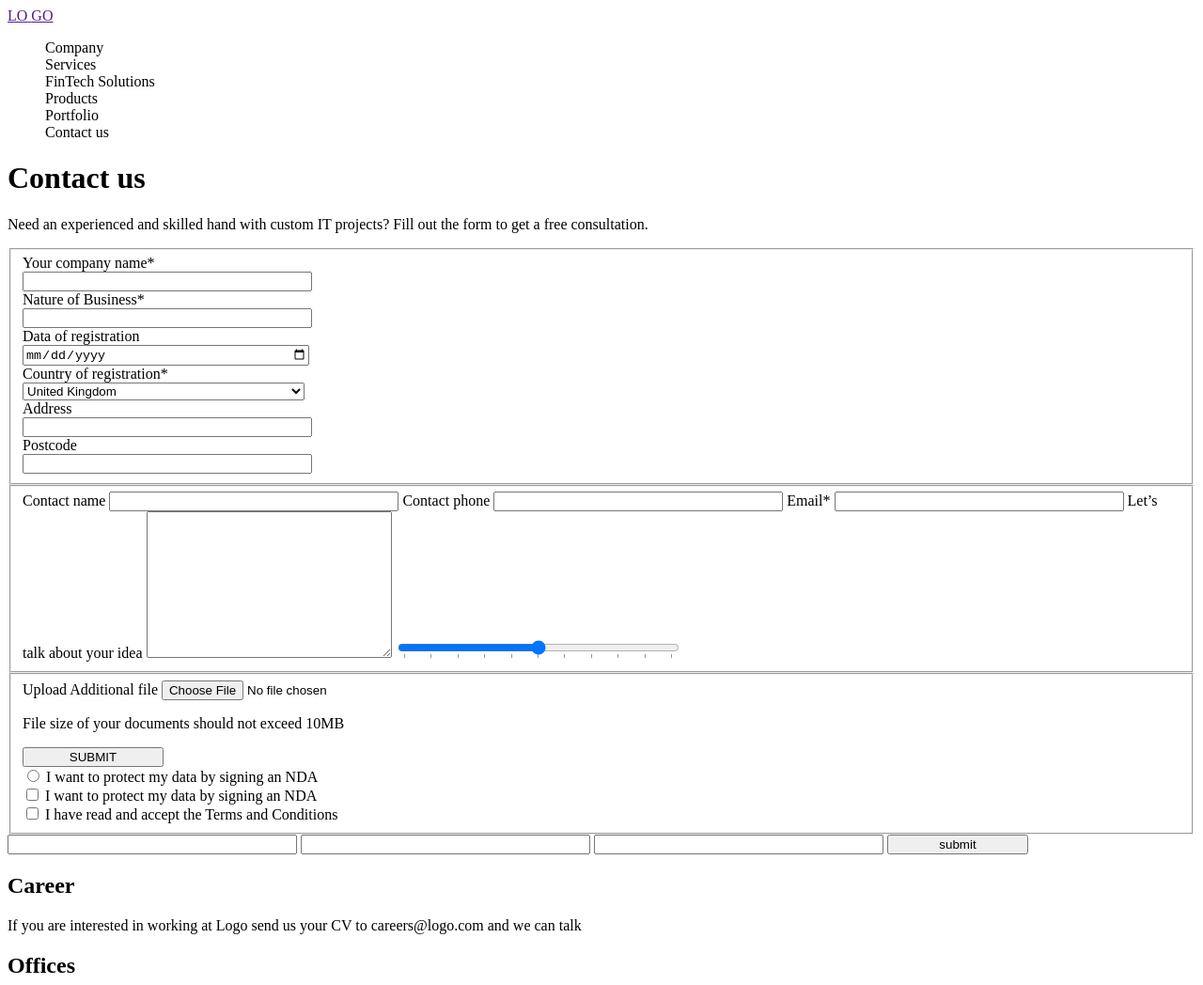
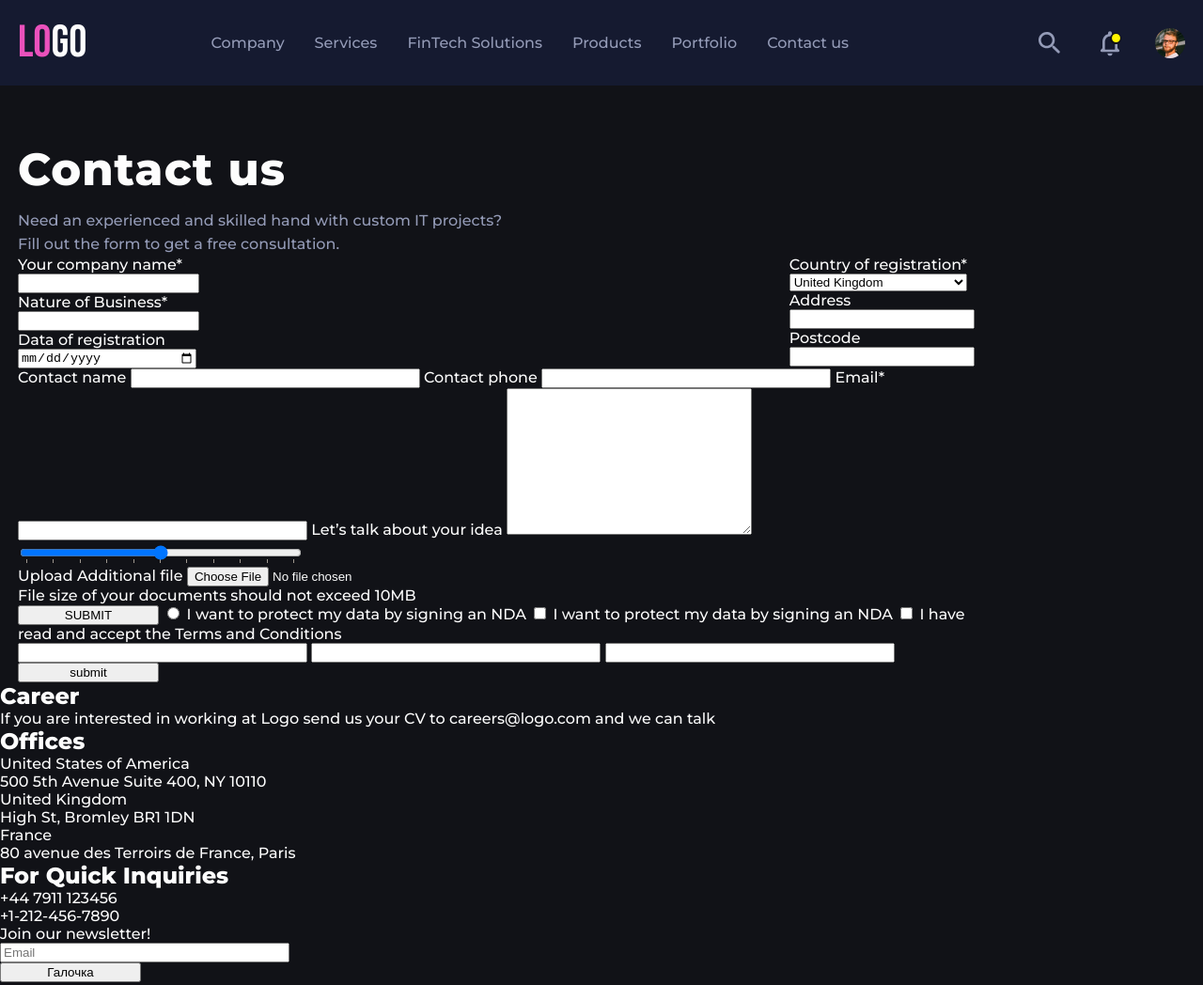
Before and after one commit to yuliapakhachuk/godel-internship-2, a website with bundled scripts: page index.html in a window 1280 px wide. Shown: the top 1048 px of the page at 94% size. Built offline with nearby package versions, Linux system fonts and the light colour scheme.

Commit message:
adds base styles

```diff
--- a/index.html
+++ b/index.html
@@ -5,34 +5,47 @@
     <meta http-equiv="X-UA-Compatible" content="IE=edge">
     <meta name="viewport" content="width=device-width, initial-scale=1.0">
     <title>Forms</title>
+    <link rel="preconnect" href="https://fonts.googleapis.com">
+    <link rel="preconnect" href="https://fonts.gstatic.com" crossorigin>
+    <link href="https://fonts.googleapis.com/css2?family=Bebas+Neue&family=Montserrat:wght@500;600;800&display=swap"
+        rel="stylesheet">
     <link rel="stylesheet" href="./styles.css">
 </head>
 <body>
-    <header>
+    <header class="header">
+        <div class="container header-box">
         <a href="" class="logo-link">
-            <span class="pink-logo">LO</span>
-            <span class="white-logo">GO</span>
+            <span class="accent-logo">LO</span>GO
         </a>
-        <nav>
-            <ul>
-                <li>Company</li>
-                <li>Services</li>
-                <li>FinTech Solutions</li>
-                <li>Products</li>
-                <li>Portfolio</li>
-                <li>Contact us</li>
+        <nav class="nav">
+            <ul class="nav-list">
+                <li class="nav-item">Company</li>
+                <li class="nav-item">Services</li>
+                <li class="nav-item">FinTech Solutions</li>
+                <li class="nav-item">Products</li>
+                <li class="nav-item">Portfolio</li>
+                <li class="nav-item">Contact us</li>
             </ul>
         </nav>
-        <!-- <svg></svg>
-        <svg></svg>
-        <svg></svg> -->
+        <div class="logo-box">
+            <svg class="header-icon">
+                <use href="./images/icons.svg#icon-Search-icon" width="32" height="32"></use>
+            </svg>
+            <svg class="header-icon">
+                <use href="./images/icons.svg#icon-Notification-icon" width="32" height="32"></use>
+            </svg>
+            <div class="user-photo"></div>
+        </div>
+        </div>
     </header>
     <main>
-        <form action="http://localhost:3000/login/" method="post">
-            <h1>Contact us</h1>
-            <p>Need an experienced and skilled hand with custom IT projects?
+        <div class="container">
+        <form action="http://localhost:3000/login/" method="post" class="container-small form">
+            <h1 class="form-title">Contact us</h1>
+            <p class="post-title">Need an experienced and skilled hand with custom IT projects? <br>
             Fill out the form to get a free consultation.</p>
             <fieldset class="company-info">
+                <div class="company-info-first">
                     <label for="company-name">Your company name*</label>
                     <input
                     type="text"
@@ -51,6 +64,8 @@
                     name="registration-date"
                     id="registration-date"
                     required>
+                </div>
+                <div class="company-info-second">
                     <label for="registration-country">Country of registration*</label>
                     <select
                     name="registration-country"
@@ -75,6 +90,7 @@
                     pattern="[a-zA-Z]{2}\s\d{3}"
                     title="Two first symbols are letters and three last are numbers with space between"
                     required>
+                </div>
             </fieldset>
             <fieldset class="contact-person-data">
                 <label for="contact-name">Contact name</label>
@@ -111,9 +127,9 @@
                 min="0"
                 max="100"
                 step="10"
-                list="tickmarks">
+                list="tickmarks"/>
                 <datalist id="tickmarks">
-                        <option value="0" label="0"></option>
+                    <option value="0" label="0">0</option>
                     <option value="10"></option>
                     <option value="20"></option>
                     <option value="30"></option>
@@ -123,7 +139,7 @@
                     <option value="70"></option>
                     <option value="80"></option>
                     <option value="90"></option>
-                        <option value="100" label="100"></option>
+                    <option value="100" label="100">100</option>
                 </datalist>
             </fieldset>
             <fieldset class="submit-data">
@@ -161,6 +177,7 @@
                 <input type="text" name="id" id="info" required>
 
                 <button type="submit">submit</button>
+            </div>
         </form>
     </main>
     <footer>
--- a/styles.css
+++ b/styles.css
@@ -1,9 +1,144 @@
-.company-info,
+/* -----------VARIABLES---------- */
+:root {
+    /* ---dark-mode--- */
+    --font-color1: #FDFDFD;
+    --font-color2: #949BB7;
+    --accent-color1: #EA51BC;
+    --accent-color2: #FFF500;
+    --bg-color1: #111217;
+    --bg-color2: #151A30;
+    --gradient-color: #7B20B5;
+}
+
+/* -------COMMON------- */
+body {
+    font-family: 'Montserrat', sans-serif;
+    color: var(--font-color1);
+    background-color: #111217;
+
+    margin: 0;
+}
+a {
+    text-decoration: none;
+}
+p, h1, h2, h3, h4, h5, h6, ul {
+    margin: 0;
+    padding: 0;
+}
+fieldset {
+    margin: 0;
+    padding: 0;
+    border: none;
+}
+.container {
+    max-width: 1242px;
+    padding-left: 14px;
+    padding-right: 14px;
+    margin: 0 auto;
+}
+.container-small {
+    max-width: 1010px;
+    padding-top: 60px;
+}
+
+/* -------HEADER-------- */
+.header {
+    background-color: var(--bg-color2);
+}
+.header-box {
+    display: flex;
+    align-items: center;
+}
+.logo-link {
+    font-family: 'Bebas Neue';
+    font-weight: 400;
+    font-size: 48px;
+    line-height: calc(58 / 48);
+
+    color: inherit;
+
+    margin-right: 132px;
+}
+.accent-logo {
+    color:var(--accent-color1);
+}
+.nav-list {
+    display: flex;
+    color: var(--font-color2);
+}
+.nav-item {
+    padding-top: 36px;
+    padding-bottom: 36px;
+}
+.nav-item:not(:last-child) {
+margin-right: 32px;
+}
+.logo-box {
+    display: flex;
+    margin-left: auto;
+    /* margin-right: 112px; */
+}
+.header-icon {
+    width: 32px;
+    height: 32px;
+    fill: var(--font-color2);
+
+    margin-right: 32px;
+}
+.user-photo {
+    width: 32px;
+    height: 32px;
+    border-radius: 50%;
+    border-color: var(--font-color2);
+    border-width: 1px;
+
+    background-image: url(./images/Avatar.jpg);
+}
+/* ----------FORM---------- */
+.form-title {
+    font-weight: 800;
+    font-size: 48px;
+    line-height: calc(59 / 48);
+    letter-spacing: 1px;
+
+    margin-bottom: 12px;
+}
+.post-title {
+    font-family: 'Montserrat';
+    font-weight: 500;
+    font-size: 16px;
+    line-height: calc(25 / 16);
+
+    color: var(--font-color2);
+}
+/* ----------FIRST FIELD------------ */
+.company-info {
+    display: flex;
+    justify-content: space-between;
+}
+.company-info-first,
+.company-info-second {
+    display: flex;
+    flex-direction: column;
+
+    max-width: 392px;
+}
+
+.company-info-first > input,
+.company-info-second > input,
+.company-info-second > select {
+    width: 100%;
+}
+
+/* .company-info,
 .submit-data {
     display: flex;
     flex-direction: column;
     flex-wrap: wrap;
-}
+
+    padding-top: 60px;
+    padding-bottom: 48px;
+} */
 input, select {
     width: 300px;
 }
```
Also changed, not shown: images/Avatar.jpg (added), images/icons.svg (added). Lines whose indentation alone changed are shown as unchanged.
